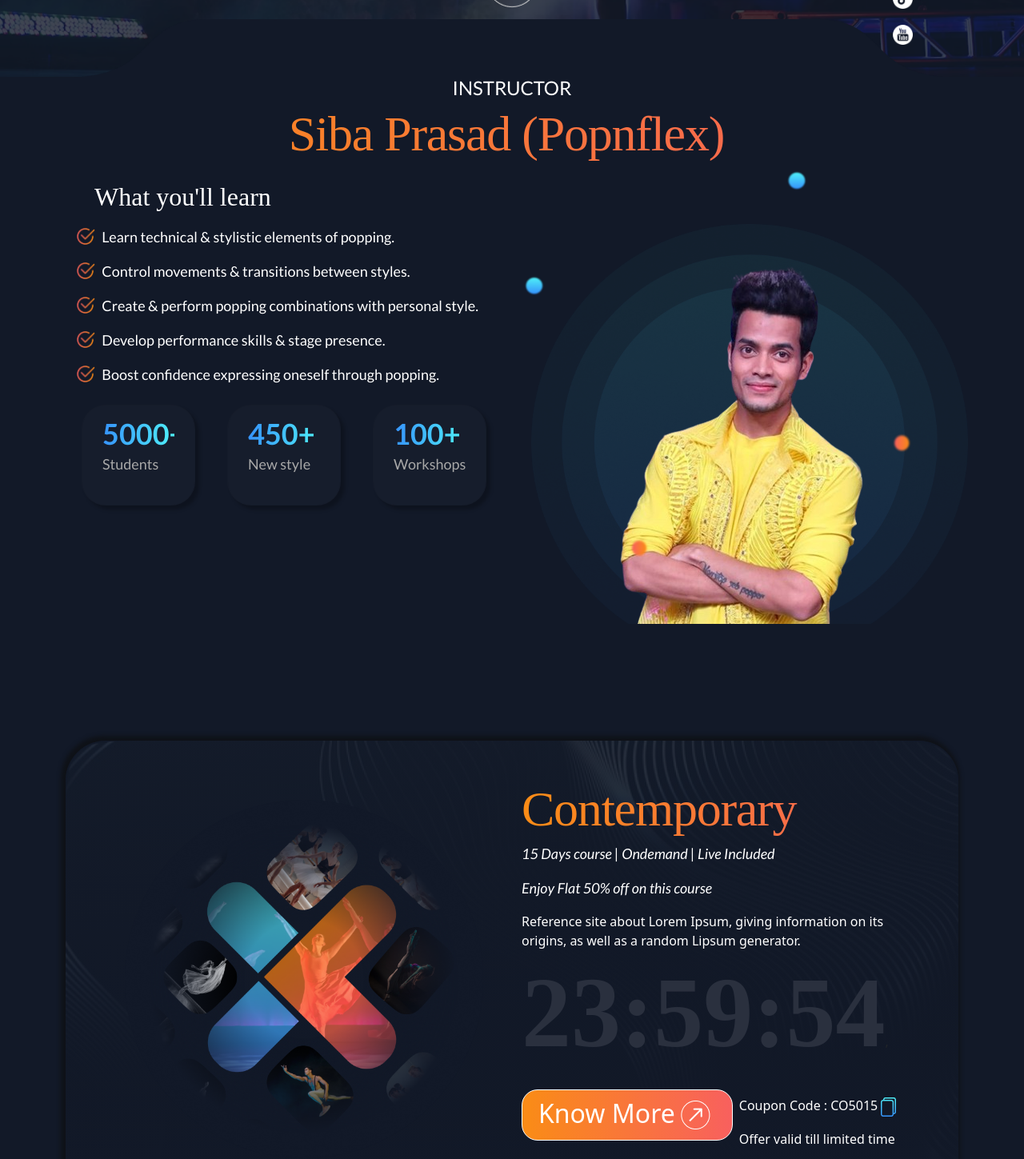
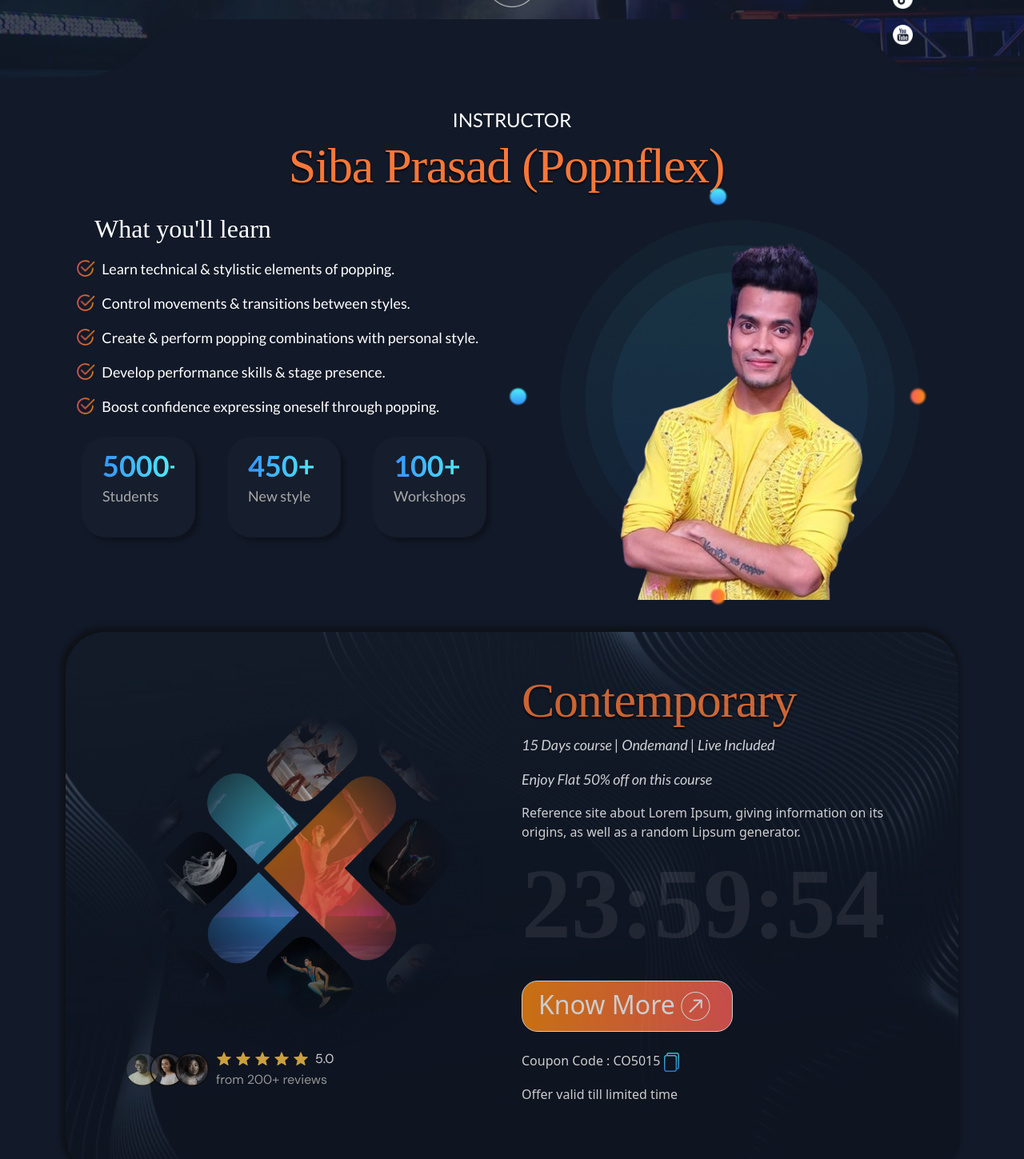
Before and after one commit to Sahu19980000/dance-x, a React (Create React App) app: page / in a window 1280 px wide. Shown: the part 600-2049 px from the top of the page at 80% size. Built offline with nearby package versions, Linux system fonts and the light colour scheme; a web font is replaced by a local one.

Commit message:
all code push

```diff
--- a/src/App.css
+++ b/src/App.css
@@ -32,17 +32,14 @@ code {
 /* dance-heading */
 .dance-headings
 {
-  background: -webkit-linear-gradient(180deg, #F8605E 0%, #FA8C16);
-    -webkit-text-fill-color: transparent;
-    -webkit-background-clip: text;
   font-family: 'Cirka';
   font-size: 62px;
   font-weight: 500;
   line-height: 70px;
   letter-spacing: -0.02em;
   text-align: center;
-    white-space: pre-wrap;
-    /* text-shadow: 0px 2px 2px #000000; */
+  white-space:pre-wrap;
+  text-shadow: 0px 2px 2px #020202;
 
 }
 
@@ -61,8 +58,9 @@ code {
 }
 
 .dance-button-box .dance-btn-icon{
-  margin:0px auto;
+
   display: flex;
+
   height: auto;
   border-radius: 20px;
   border: 1px solid #fff;
@@ -75,15 +73,27 @@ code {
   -webkit-text-fill-color: transparent; */
 }
 
-@media screen and (max-width:992px) {
+@media screen and (max-width:1199px) {
   .dance-headings{
     font-size: 32px;
     line-height: 40px;
   }
   .dance-button-box .dance-btn{
-    width: 145px;
-    height: 55px;
+    width: auto;
+    height: auto;
+    padding: 10px 40px;
     font-size: 18px;
+  }
+  .dance-button-box .dance-btn-icon{
+
+    display: flex;
+    margin: 0px;
+    width: auto;
+    height: auto;
+    padding: 10px 25px;
+    font-size: 18px;
+    justify-content: start;
+    align-items: center;
   }
 }
 
@@ -145,6 +155,14 @@ code {
   .dance-hero-section-container .social-media{
     display: none;
   }
+  .dance-hero-section-container .sub-title{
+    font-size: 38px !important;
+  }
+  .arrow-icon{
+    width: 10%;
+    height: auto;
+  }
+
 }
 
 /* instructor*/
@@ -154,12 +172,18 @@ code {
 }
 
 .instructor_container{
+  padding:40px 0px 20px 0px;
   width: 100%;
   height: auto;
   background: var(--primery-bg-color);
 }
 .right-instructor{
-  height: 87vh;
+  background-position: center;
+  width: 100%;
+  background-repeat: no-repeat;
+  background-size: 450px;
+  background-image: url('./assets/bg-round.png');
+  height: auto;
   position: relative;
 }
 
@@ -213,6 +237,13 @@ color: #A8A8A8;
   }
 }
 
+@media screen and (max-width:1024px) {
+  .right-instructor{
+    background-size: 350px;
+  }
+
+}
+
 /* contenmporay_container*/
 .contenmporay_container{
   padding: 20px 0px;
@@ -220,14 +251,26 @@ color: #A8A8A8;
   height: auto;
   background: var(--primery-bg-color);
 }
+.contenmporay_container .contenmpory_box::before{
+  content: ""; /* Necessary to create the pseudo-element */
+  position: absolute;
+  top: 0;
+  right: 0;
+  bottom: 0;
+  left: 0;
+            background: url('./assets/bg.png') no-repeat center center;
+            background-size: cover;
+            opacity: 0.2; /* Adjust the opacity of the background image */
+            z-index: 0;
+}
 .contenmporay_container .contenmpory_box{
+  position: relative;
+            background-color: #121928;
+            overflow: hidden;
   padding: 50px;
   box-shadow: -2px -2px 5px 4px #0f1218;
   height: auto;
   border-radius: 50px;
-  background-image: linear-gradient(rgba(18, 25, 40, 0.9),rgba(18, 25, 40, 1)) ,url('./assets/bg.png') ;
-  background-repeat: no-repeat;
-  background-size:cover;
 }
 
 .contenmporay_container .left_contemporay_container ,.contenmporay_container .right_contenmporay_container{
@@ -248,6 +291,11 @@ color: #2a303e;
 @media screen and (max-width:1199px) {
   .timer_right_contemporay{
     font-size: 52px;
+  }
+  .contenmporay_container{
+    padding: 0px 20px;
+    display: flex;
+    flex-direction: column-reverse;
   }
 }
 
@@ -297,6 +345,10 @@ text-align: center;
   padding: 30px;
   border-radius: 10px;
 }
+.contact-form-container .form-content .dance-button-box{
+  display: flex;
+  justify-content: center;
+}
 
 .contact-form-container .form-content h1, .form-content h2 {
   margin-bottom: 20px;
--- a/src/components/Home/contemporary/right_contemporay/index.jsx
+++ b/src/components/Home/contemporary/right_contemporay/index.jsx
@@ -19,7 +19,7 @@ const Right_contenmporay = () => {
        <Description title="Enjoy Flat 50% off on this course" align="start" style="italic"/>
        <p className='text-white my-3'>Reference site about Lorem Ipsum, giving information on its origins, as well as a random Lipsum generator.</p>
        <Counter />
-       <div className='d-flex '>
+       <div className='md-d-flex '>
        <Button_icon_component title="Know More "
        cliptext="none"
        textfillcolor="none"
--- a/src/components/Home/instructor/left-instructor/left_instructor.jsx
+++ b/src/components/Home/instructor/left-instructor/left_instructor.jsx
@@ -19,13 +19,13 @@ const Left_instructor = () => {
               <List_data content="Boost confidence expressing oneself through popping." />
            </div>
 
-           <div className='col-lg-4'>
+           <div className='col-lg-4 col-md-4'>
             <Card_box title="5000+" content="Students"/>
            </div>
-           <div className='col-lg-4'>
+           <div className='col-lg-4 col-md-4'>
            <Card_box title="450+" content="New style"/>
            </div>
-           <div className='col-lg-4'>
+           <div className='col-lg-4 col-md-4'>
            <Card_box title="100+" content="Workshops"/>
            </div>
            </div>
--- a/src/components/Home/instructor/right-instructor/right-instructor.jsx
+++ b/src/components/Home/instructor/right-instructor/right-instructor.jsx
@@ -11,12 +11,7 @@ const Right_instructor = () => {
       <div className="container">
         <div className="row">
           <div className="col-lg-12">
-            <div class="slidercircle">
-              <div class="circle-one">
-                <div class="circle-arround-one">
-                  <img src={profile} class="profile-bar" />
-                </div>
-              </div>
+          <img src={profile} class="profile-bar" />
               <div class="circle-two">
                 <a href="#">
                   <div class="circle-arround-two-1 anima">
@@ -39,7 +34,6 @@ const Right_instructor = () => {
                   </div>
                 </a>
               </div>
-            </div>
           </div>
         </div>
       </div>
--- a/src/components/Home/pricing-package/index.jsx
+++ b/src/components/Home/pricing-package/index.jsx
@@ -43,7 +43,7 @@ const Pricing_package = () => {
         <Description title="PRICING" align="center" />
         <Heading title="Find the best packages" color="#f97738" />
         <div className="row">
-          <div className="col-lg-4 border-2">
+          <div className="col-lg-4 col-md-4 border-2">
             <Package_component
             circle_img = {circle}
             title="free"
@@ -54,7 +54,7 @@ const Pricing_package = () => {
             textfillcolor="transparent"
             features={free} />
           </div>
-          <div className="col-lg-4">
+          <div className="col-lg-4 col-md-4">
             <Package_component
              circle_img = {circle_two}
             title="Enterprise"
@@ -66,7 +66,7 @@ const Pricing_package = () => {
             features={Enterprise}
             />
           </div>
-          <div className="col-lg-4">
+          <div className="col-lg-4 col-md-4">
             <Package_component
             circle_img = {circle}
              title="Business"
--- a/src/components/Home/testimonial/testimonial.css
+++ b/src/components/Home/testimonial/testimonial.css
@@ -22,3 +22,19 @@
     outline: none;
     background: transparent;
 }
+.testimonial-carousel .dance-button-box {
+    display: flex;
+    justify-content: center;
+}
+
+@media screen and (max-width:767px) {
+    .testimonial-carousel .slick-prev{
+        left:70%;
+    }
+}
+
+@media screen and (max-width:1199px) {
+    .testimonial-carousel .slick-prev{
+        left:90%;
+    }
+}
```
Also changed, not shown: src/components/Home/instructor/right-instructor/circle.css (+3 -173 lines), 1 other file (tests, documents, lock files or other folders). Lines whose indentation alone changed are shown as unchanged.
